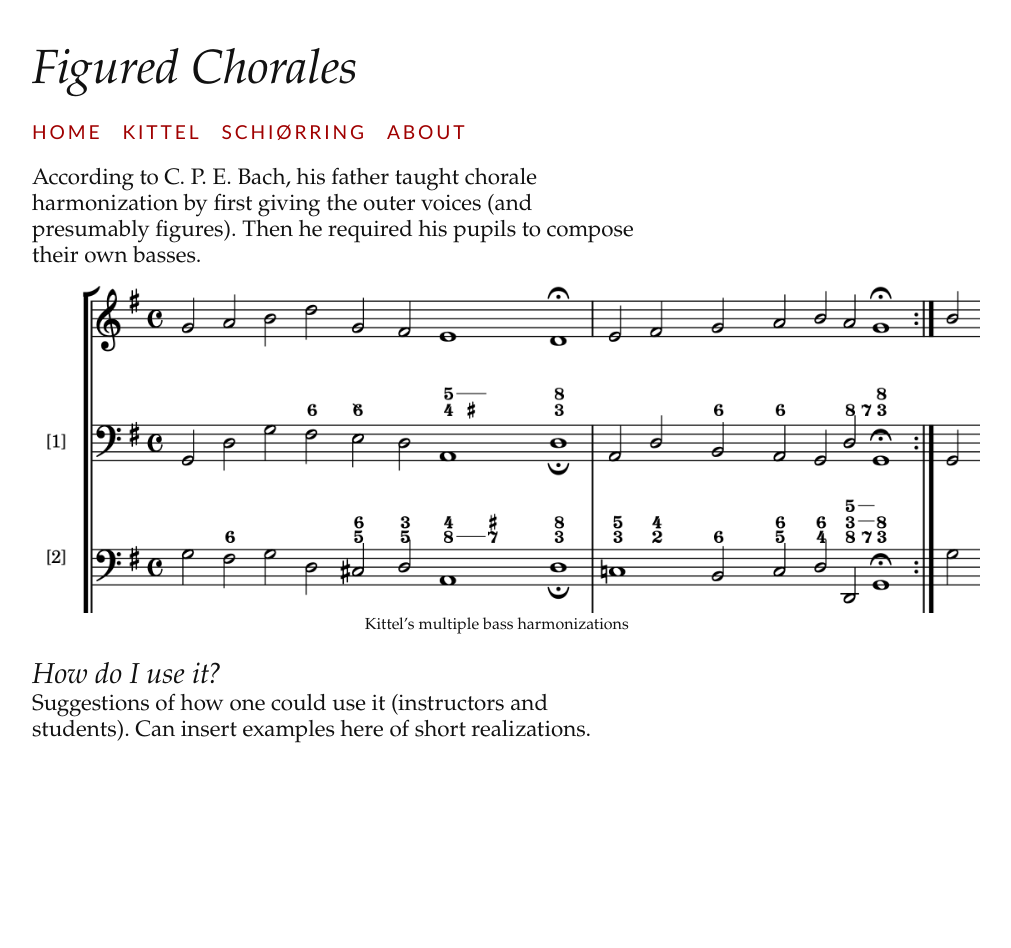
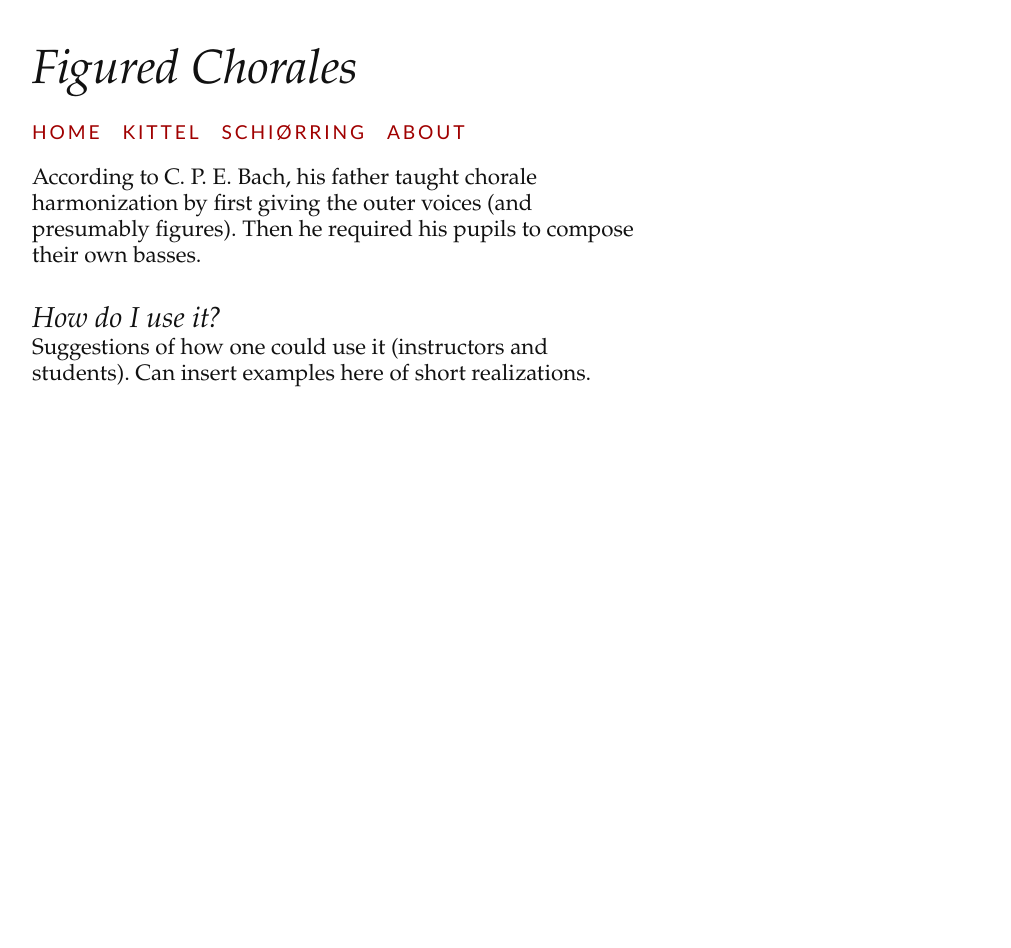
Before and after one commit to victorphan/thoroughbass-chorales, a Jekyll site: the page built from index.md, in a window 1280 px wide. Shown: the whole page, without its empty margins (128-1139 px from the left). Built offline with Jekyll 4.4.1, drawn with Linux system fonts in a browser that asks for light colours.

Commit message:
Update index.md

```diff
--- a/index.md
+++ b/index.md
@@ -7,7 +7,6 @@ order: 0
 According to C. P. E. Bach, his father taught chorale harmonization by first giving the outer voices (and presumably figures).
 Then he required his pupils to compose their own basses.
 
-{% fullwidth "assets/img/kittel_1.png" "Kittel's multiple bass harmonizations" %}
 
 ### How do I use it?
 
```
